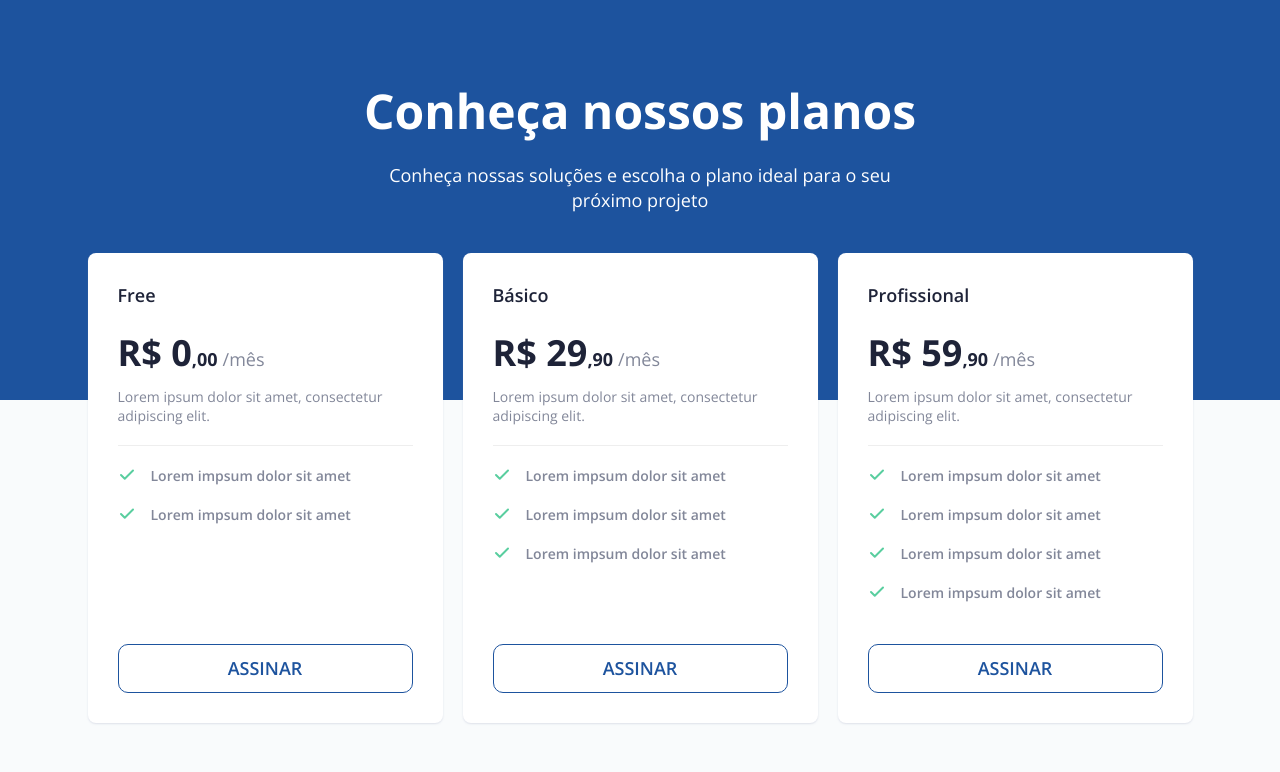
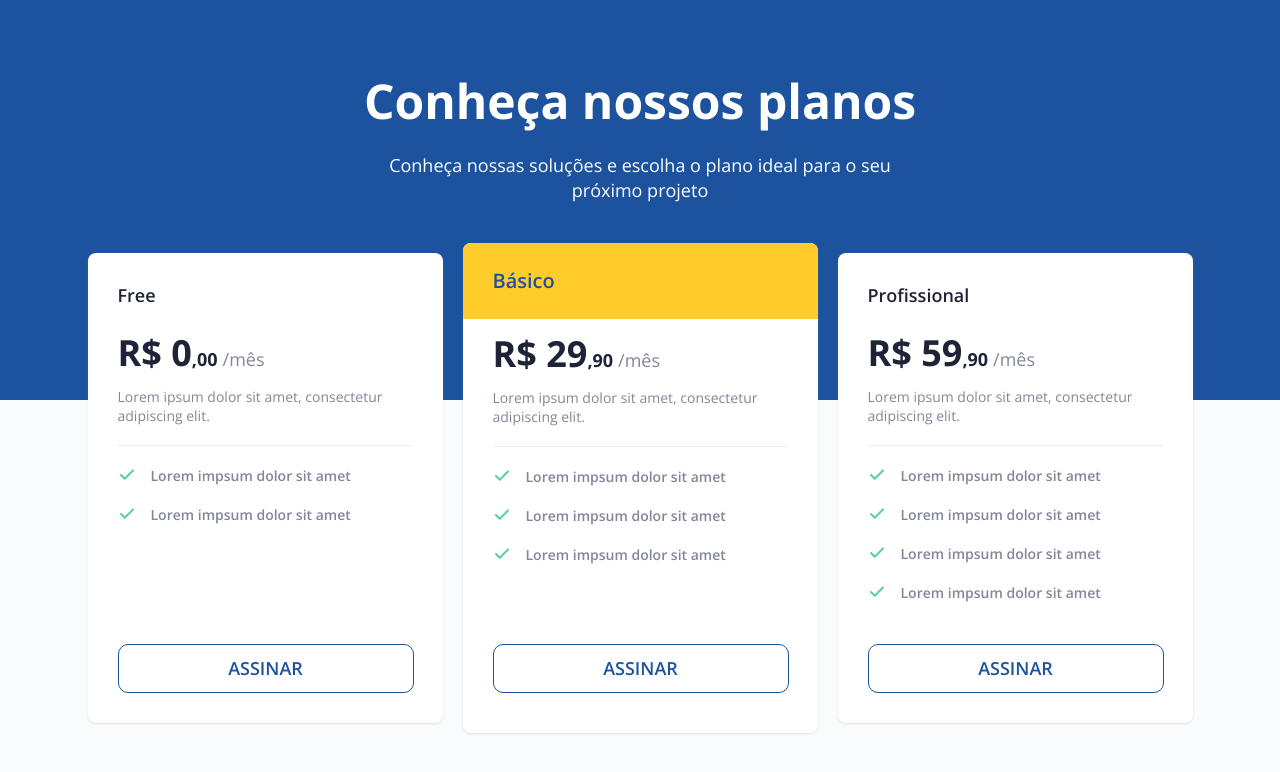
Before and after one commit to KrisMazzini/pricingTable, a React (Vite) app: page / in a window 1280 px wide. Shown: the top 772 px of the page. Built offline with nearby package versions, Linux system fonts and the light colour scheme.

Commit message:
design popular package card

```diff
--- a/src/components/Button/styles.css
+++ b/src/components/Button/styles.css
@@ -1,5 +1,5 @@
 button {
-    width: 100%;
+    width: 296px;
     height: 49px;
 
     margin-top: auto;
--- a/src/components/Card/index.jsx
+++ b/src/components/Card/index.jsx
@@ -4,9 +4,11 @@ import { PriceTag } from '../PriceTag'
 import { Benefit } from '../Benefit'
 import { Button } from '../Button'
 
-export function Card({name, price, description, benefits}) {
+export function Card({name, price, description, benefits, popular = false}) {
+    const cardClass = popular ? "card popular" : "card"
+
     return (
-        <div className="card" id="name">
+        <div className={cardClass} id="name">
             <header className="card-header">
                 <h3>{name}</h3>
             </header>
--- a/src/components/Card/styles.css
+++ b/src/components/Card/styles.css
@@ -2,7 +2,7 @@
     height: 470px;
     width: 355px;
 
-    padding: 30px;
+    padding: 30px 0;
     border-radius: 8px;
     box-shadow: 0px 1px 2px rgba(142, 150, 185, 0.25);
 
@@ -12,13 +12,41 @@
     background-color: #fff;
 }
 
+.card.popular {
+    height: 490px;
+    padding: 0 0 40px;
+}
+
+.card > * {
+    margin-right: 30px;
+    margin-left: 30px;
+}
+
 .card-header {
     margin-bottom: 20px;
     flex-direction: row;
 }
 
+.card.popular .card-header {
+    height: 76px;
+
+    padding: 0 20px 0 30px;
+    margin: 0 0 10px;
+
+    border-top-left-radius: inherit;
+    border-top-right-radius: inherit;
+
+    background-color: var(--yellow);
+}
+
 .card h3 {
     text-transform: capitalize;
+}
+
+.card.popular h3 {
+    font-size: 20px;
+    line-height: 27px;
+    color: var(--blue);
 }
 
 .card h4 {
--- a/src/constants/packages.js
+++ b/src/constants/packages.js
@@ -1,9 +1,10 @@
 class Package {
-    constructor(packageName, price, description, benefits) {
+    constructor(packageName, price, description, benefits, popular = false) {
         this.name = packageName
         this.price = price
         this.description = description
         this.benefits = benefits
+        this.popular = popular
     }
 }
 
@@ -25,7 +26,8 @@ const basic = new Package(
         'Lorem impsum dolor sit amet',
         'Lorem impsum dolor sit amet',
         'Lorem impsum dolor sit amet'
-    ]
+    ],
+    true
 )
 
 const professional = new Package(
--- a/src/pages/Home/index.jsx
+++ b/src/pages/Home/index.jsx
@@ -26,6 +26,7 @@ export function Home() {
                             price={pckg.price}
                             description={pckg.description}
                             benefits={pckg.benefits}
+                            popular={pckg.popular}
                         />
                     )
                 }
--- a/src/pages/Home/styles.css
+++ b/src/pages/Home/styles.css
@@ -10,5 +10,6 @@ header {
 main {
     display: flex;
     justify-content: center;
+    align-items: center;
     gap: 20px;
 }
```
